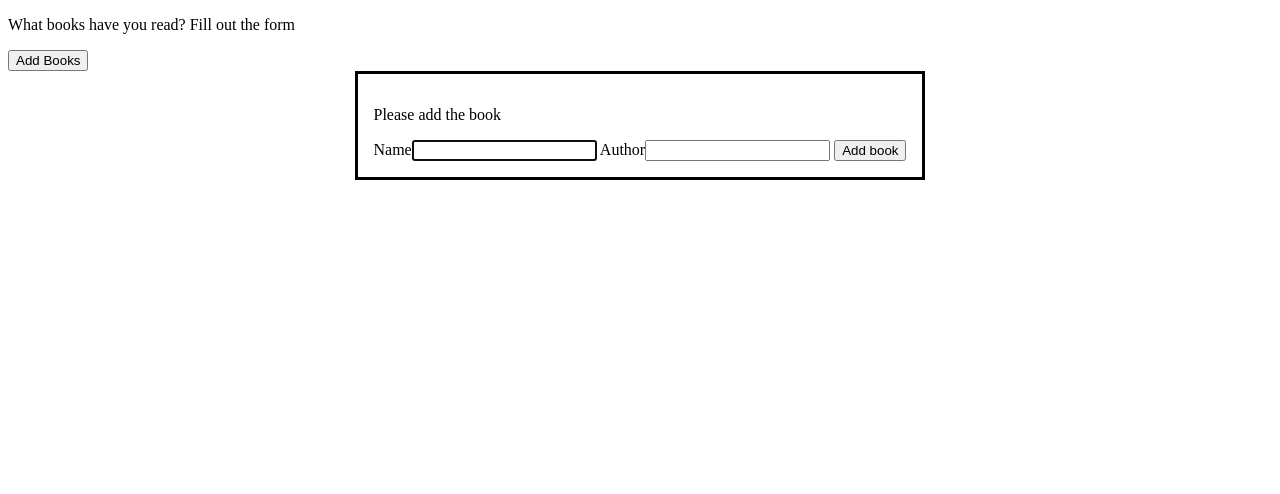
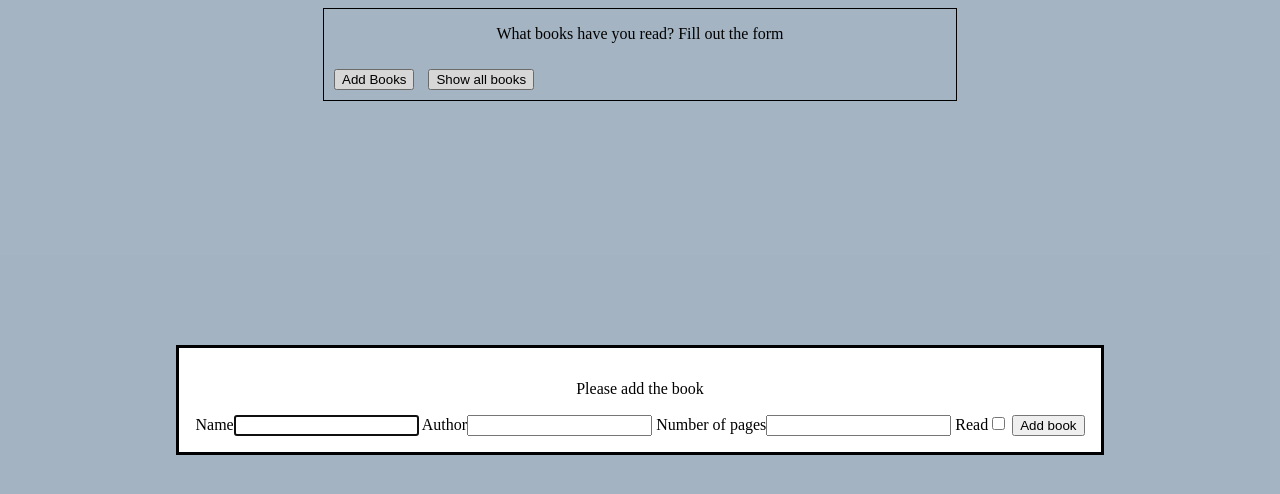
Before and after one commit to DenK-1/library, a plain HTML site: page index.html in a window 1280 px wide. Both pictures are taken after a click on the button "Add Books". Drawn offline with Linux system fonts and the light colour scheme.

Commit message:
New input fields and required function parameters have been added.

```diff
--- a/index.html
+++ b/index.html
@@ -11,12 +11,16 @@
     <div class="library">
         <p>What books have you read? Fill out the form</p>
         <button id="addBook">Add Books</button>
-        <dialog>
+        <button id="showBooks">Show all books</button>
+        <dialog id="dialog">
             <form method="dialog">
                 <p>Please add the book</p>
                 <label>Name<input type="text"></label>
                 <label>Author<input type="text"></label>
+                <label>Number of pages<input type="text"></label>
+                <label>Read<input type="checkbox"></label>
                 <button id="diagClose">Add book</button>
+
             </form>
         </dialog>
     </div>
--- a/js.js
+++ b/js.js
@@ -1,8 +1,8 @@
 "use strict"
 let buttonShowdialog = document.querySelector("#addBook")
-let dialog = document.querySelector("#addBook + dialog")
+let dialog = document.querySelector("#dialog")
 buttonShowdialog.addEventListener("click", function () {
-    dialog.show()
+    dialog.showModal()
 })
 
 let buttonCloseDialog = document.querySelector("#diagClose")
@@ -10,7 +10,7 @@ buttonCloseDialog.addEventListener("click", function () {
     let inputs = dialog.querySelectorAll("input")
     let inputsValue = []
     for (let i of inputs) {
-        inputsValue.push(i.value)
+        i.type == "checkbox" ? inputsValue.push(i.checked) : inputsValue.push(i.value)
     }
     console.log(`inputsValue ${inputsValue}`)
     addBookToLibrary(...inputsValue)
@@ -21,14 +21,16 @@ buttonCloseDialog.addEventListener("click", function () {
 const myLibrary = [];
 
 class Book {
-    constructor(name, author) {
+    constructor(name, author, pages, read) {
         this.name = name
         this.author = author
+        this.pages = pages
+        this.read = read
     }
 }
 
-function addBookToLibrary(n, a) {
-    let obj = new Book(n, a)
+function addBookToLibrary(n, a, p, r) {
+    let obj = new Book(n, a, p, r)
     obj.id = crypto.randomUUID()
     myLibrary.push(obj)
 }
--- a/styles.css
+++ b/styles.css
@@ -0,0 +1,17 @@
+body {
+    background-color: rgb(182, 200, 216);
+}
+
+.library {
+    border: 1px solid black;
+    width: 50%;
+    margin: auto;
+}
+
+.library p {
+    text-align: center;
+}
+
+#addBook {
+    margin: 10px;
+}
```
